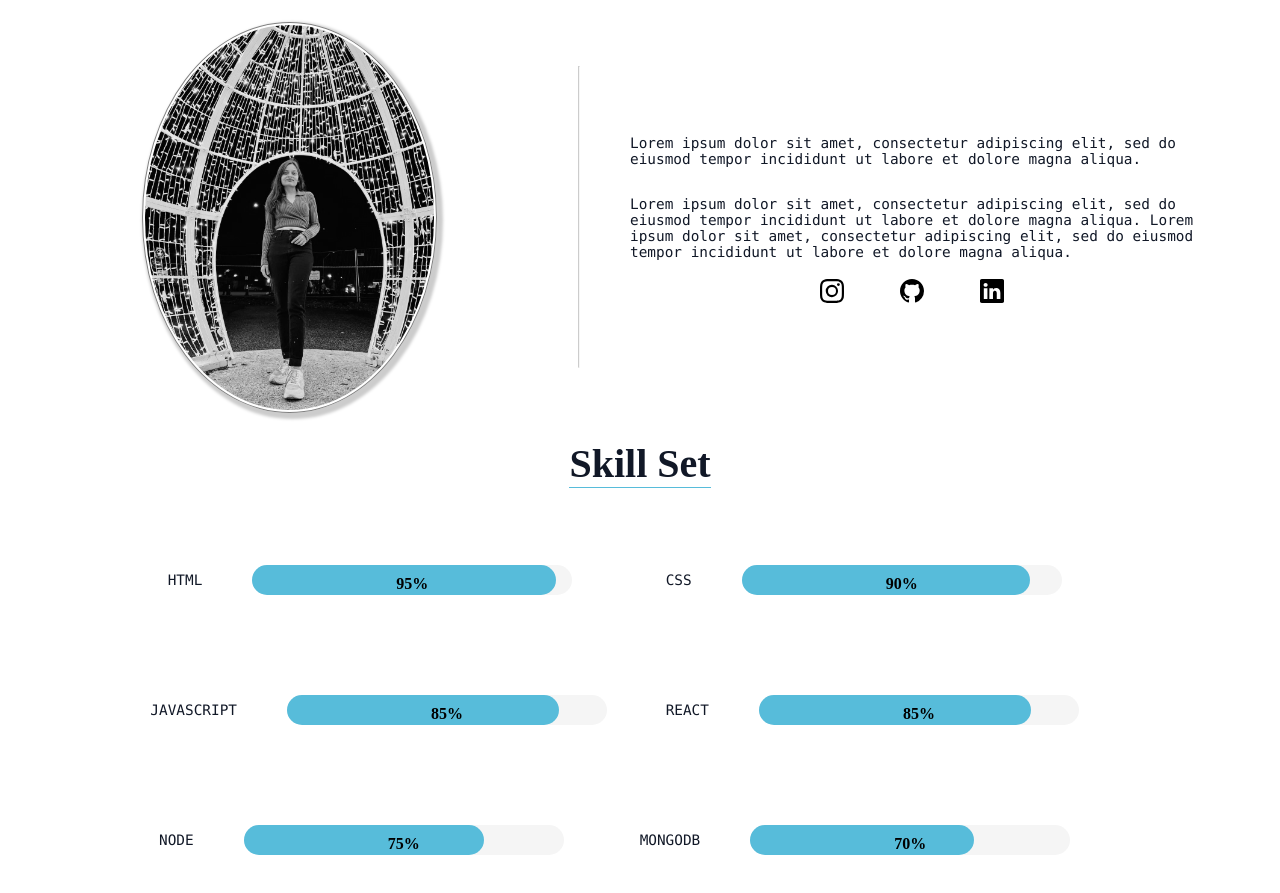
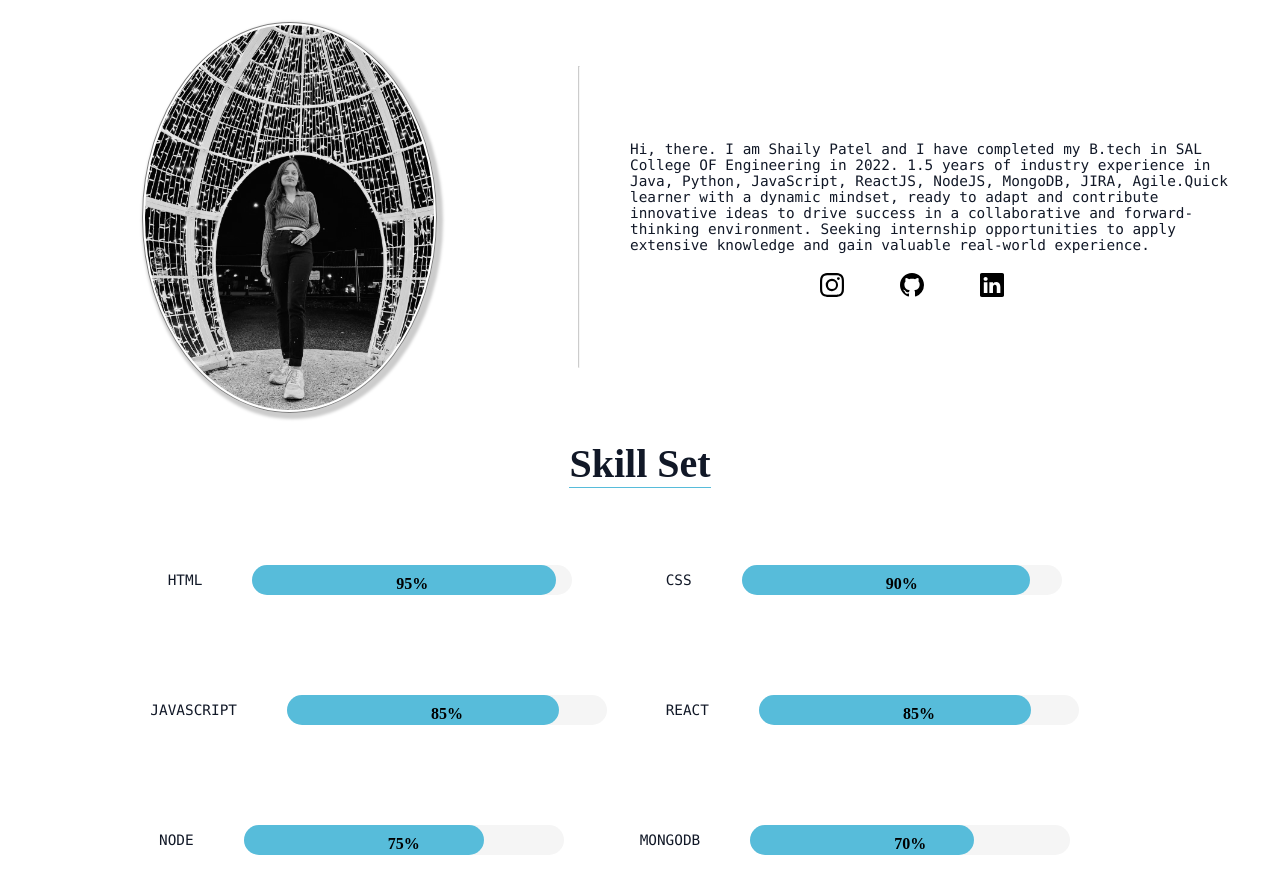
Before and after one commit to shaily5/Portfolio, a React (Create React App) app: page / in a window 1280 px wide. Shown: the part 960-1853 px from the top of the page. Built offline with nearby package versions, Linux system fonts and the light colour scheme; a web font is replaced by a local one.

Commit message:
about informations updated

```diff
--- a/src/components/About.js
+++ b/src/components/About.js
@@ -14,11 +14,8 @@ const About = () => {
                 <hr />
                 <div className="content">
                     <div className='info'>
-                        <p>Lorem ipsum dolor sit amet, consectetur adipiscing elit, sed do eiusmod tempor incididunt ut labore et dolore magna aliqua.
-                        </p>
-                        <p>Lorem ipsum dolor sit amet, consectetur adipiscing elit, sed do eiusmod tempor incididunt ut labore et dolore magna aliqua.
-                            Lorem ipsum dolor sit amet, consectetur adipiscing elit, sed do eiusmod tempor incididunt ut labore et dolore magna aliqua.
-                        </p>
+                        <p>Hi, there. I am Shaily Patel and I have completed my B.tech in SAL College OF Engineering in 2022. 1.5 years of industry experience in Java, Python, JavaScript, ReactJS, NodeJS, MongoDB, JIRA, Agile.Quick learner with a dynamic mindset, ready to adapt and contribute innovative ideas to drive success in a collaborative and forward-thinking environment.
+                            Seeking internship opportunities to apply extensive knowledge and gain valuable real-world experience.</p>
                     </div>
                     <div className="social-media">
                         <div className='link-group'>
```
